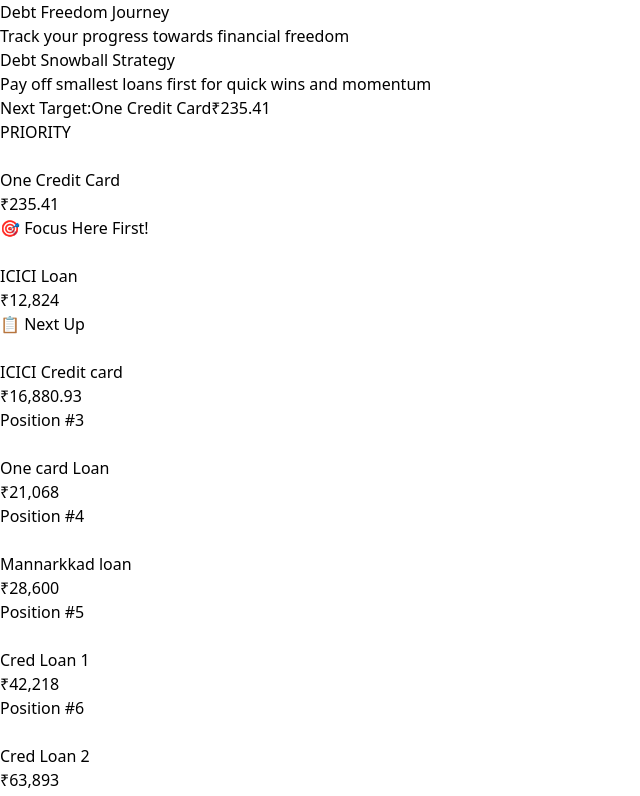
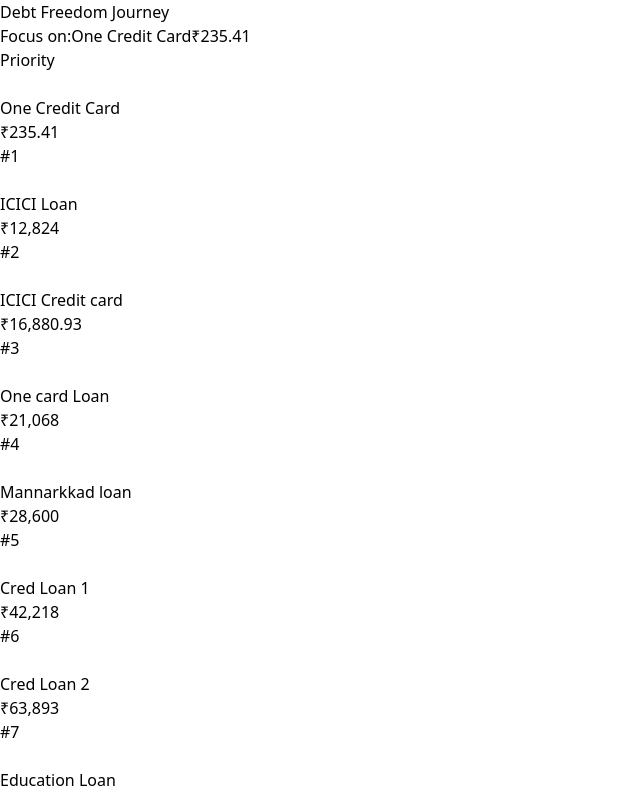
Before and after one commit to sreerag5375/LoanManager, a React (Vite) app: page / in a window 1280 px wide. Shown: the top 796 px of the page, without its empty margins (0-640 px from the left). Built offline with nearby package versions, Linux system fonts and the light colour scheme.

Commit message:
basic app completed

```diff
--- a/src/App.jsx
+++ b/src/App.jsx
@@ -42,9 +42,12 @@
     return 'bg-red-500 border-red-600';
   };
 
-  // Get text color for contrast
-  const getTextColor = () => {
-    return 'text-white'; // All colors use white text for consistency
+  // Get gradient colors based on amount
+  const getGradientColors = (amount) => {
+    if (amount < 10000) return 'from-green-500 to-green-600';
+    if (amount < 30000) return 'from-yellow-500 to-yellow-600';
+    if (amount <= 100000) return 'from-orange-500 to-orange-600';
+    return 'from-red-500 to-red-600';
   };
 
   // Add/Edit loan function
@@ -116,82 +119,48 @@
   return (
     <div className="min-h-screen bg-gray-50">
       {/* Main Container - Centered */}
-      <div className="max-w-4xl mx-auto px-4 py-8">
+      <div className="max-w-6xl mx-auto px-4 py-8">
 
         {/* Header - Centered */}
-        <div className="text-center mb-12">
-          <h1 className="text-4xl font-bold text-gray-900 mb-2">{motivationalTitle}</h1>
-          <p className="text-gray-600">Track your progress towards financial freedom</p>
-        </div>
-
-        {/* Loan Pyramid Display */}
-        <div className="bg-white rounded-xl shadow-sm border border-gray-200 p-8 mb-8">
-          <div className="text-center mb-6">
-            <h2 className="text-xl font-semibold text-gray-900 mb-2">Debt Snowball Strategy</h2>
-            <p className="text-gray-500 text-sm">Pay off smallest loans first for quick wins and momentum</p>
-          </div>
-
-          {sortedLoans.length > 0 ? (
-            <div className="space-y-4">
+        <div className="text-center mb-8">
+          <h1 className="text-4xl font-bold text-gray-900 mb-4">{motivationalTitle}</h1>
           {/* Progress Indicator */}
           <div className="text-center mb-6">
-                <div className="inline-flex items-center gap-2 bg-blue-50 text-blue-700 px-4 py-2 rounded-full border border-blue-200">
-                  <span className="font-medium">Next Target:</span>
+            <div className="inline-flex items-center gap-2 bg-green-100  px-4 py-2 rounded-full border border-green-400">
+              <span className="font-medium">Focus on:</span>
               <span className="font-bold">{sortedLoans[0]?.name}</span>
-                  <span className="text-blue-600">₹{sortedLoans[0]?.amount.toLocaleString('en-IN')}</span>
+              <span >₹{sortedLoans[0]?.amount.toLocaleString('en-IN')}</span>
+            </div>
           </div>
         </div>
 
-              {/* Pyramid Layout */}
-              <div className="flex flex-col items-center space-y-3">
-                {sortedLoans.map((loan, index) => {
-                  // Calculate width based on loan amount for true pyramid shape
-                  const maxAmount = Math.max(...sortedLoans.map(l => l.amount));
-                  const minAmount = Math.min(...sortedLoans.map(l => l.amount));
-                  const amountRange = maxAmount - minAmount;
-
-                  // Calculate proportional width (smallest: 200px, largest: 500px)
-                  const minWidth = 200;
-                  const maxWidth = 500;
-                  const widthRange = maxWidth - minWidth;
-
-                  let calculatedWidth;
-                  if (amountRange === 0) {
-                    calculatedWidth = minWidth; // All loans same amount
-                  } else {
-                    const ratio = (loan.amount - minAmount) / amountRange;
-                    calculatedWidth = minWidth + (ratio * widthRange);
-                  }
-
-                  return (
+        {/* Loan Rectangle Grid Display */}
+        <div className="bg-white rounded-xl shadow-sm border border-gray-200 p-8 mb-8">
+          {sortedLoans.length > 0 ? (
+            <div className="flex flex-col gap-4 max-w-md mx-auto">
+              {sortedLoans.map((loan, index) => (
+                <div key={loan.id} className="relative group">
                   <div
-                      key={loan.id}
-                      className={`${getLoanColor(loan.amount)} ${getTextColor()}
-                                 rounded-lg border-2 shadow-md hover:shadow-lg transition-all duration-200
-                                 transform hover:scale-105 p-4 relative group`}
-                      style={{
-                        width: `${calculatedWidth}px`,
-                        minWidth: '200px'
-                      }}
+                    className={`bg-gradient-to-br ${getGradientColors(loan.amount)} relative flex flex-col justify-center text-white font-bold transition-all duration-200 hover:brightness-110 cursor-pointer rounded-lg border-2 ${getLoanColor(loan.amount).split(' ')[1]} p-6 h-32 shadow-lg hover:shadow-xl transform hover:scale-105`}
                   >
-                      {/* Priority Badge */}
+                    {/* Priority Badge for smallest loan */}
                     {index === 0 && (
-                        <div className="absolute -top-2 -right-2 bg-yellow-400 text-yellow-900 text-xs font-bold px-2 py-1 rounded-full border-2 border-white shadow-sm">
-                          PRIORITY
+                      <div className="absolute -top-2 -right-2 bg-blue-600 text-white text-xs font-bold px-2 py-1 rounded-full shadow-lg">
+                        Priority
                       </div>
                     )}
 
-                      {/* Edit/Delete Buttons - Show on Hover */}
-                      <div className="absolute top-2 right-2 opacity-0 group-hover:opacity-100 transition-opacity duration-200 flex gap-1">
+                    {/* Edit/Delete Buttons */}
+                    <div className="absolute top-2 right-2 opacity-0 group-hover:opacity-100 transition-opacity duration-200 flex gap-1 z-10">
                       <button
                         onClick={(e) => {
                           e.stopPropagation();
                           editLoan(loan);
                         }}
-                          className="bg-white/20 hover:bg-white/30 backdrop-blur-sm text-white rounded-full w-8 h-8 flex items-center justify-center transition-colors"
+                        className="bg-black/40 hover:bg-black/60 text-white rounded-full w-6 h-6 flex items-center justify-center transition-colors"
                         title="Edit loan"
                       >
-                          <svg className="w-4 h-4" fill="none" stroke="currentColor" viewBox="0 0 24 24">
+                        <svg className="w-3 h-3" fill="none" stroke="currentColor" viewBox="0 0 24 24">
                           <path strokeLinecap="round" strokeLinejoin="round" strokeWidth={2} d="M11 5H6a2 2 0 00-2 2v11a2 2 0 002 2h11a2 2 0 002-2v-5m-1.414-9.414a2 2 0 112.828 2.828L11.828 15H9v-2.828l8.586-8.586z" />
                         </svg>
                       </button>
@@ -200,46 +169,36 @@
                           e.stopPropagation();
                           confirmDelete(loan);
                         }}
-                          className="bg-white/20 hover:bg-red-500 backdrop-blur-sm text-white rounded-full w-8 h-8 flex items-center justify-center transition-colors"
+                        className="bg-black/40 hover:bg-red-600 text-white rounded-full w-6 h-6 flex items-center justify-center transition-colors"
                         title="Delete loan"
                       >
-                          <svg className="w-4 h-4" fill="none" stroke="currentColor" viewBox="0 0 24 24">
+                        <svg className="w-3 h-3" fill="none" stroke="currentColor" viewBox="0 0 24 24">
                           <path strokeLinecap="round" strokeLinejoin="round" strokeWidth={2} d="M19 7l-.867 12.142A2 2 0 0116.138 21H7.862a2 2 0 01-1.995-1.858L5 7m5 4v6m4-6v6m1-10V4a1 1 0 00-1-1h-4a1 1 0 00-1 1v3M4 7h16" />
                         </svg>
                       </button>
                     </div>
 
+                    {/* Content */}
                     <div className="text-center">
-                        <div className="font-semibold text-lg mb-1">{loan.name}</div>
-                        <div className="text-2xl font-bold mb-1">₹{loan.amount.toLocaleString('en-IN')}</div>
-                        <div className="text-xs opacity-90">
-                          {index === 0 ? '🎯 Focus Here First!' :
-                           index === 1 ? '📋 Next Up' :
-                           `Position #${index + 1}`}
+                      <div className="text-sm font-semibold mb-2 leading-tight drop-shadow">
+                        {loan.name}
+                      </div>
+                      <div className="text-xl font-bold drop-shadow">
+                        ₹{loan.amount.toLocaleString('en-IN')}
+                      </div>
+                    </div>
+
+                    {/* Rank indicator */}
+                    <div className="absolute bottom-2 left-2 bg-black/30 text-white text-xs px-2 py-1 rounded-full">
+                      #{index + 1}
                     </div>
                   </div>
                 </div>
-                  );
-                })}
-              </div>
-
-              {/* Strategy Tip */}
-              <div className="mt-6 bg-gradient-to-r from-blue-50 to-indigo-50 border border-blue-200 rounded-lg p-4">
-                <div className="flex items-start gap-3">
-                  <div className="text-blue-500 text-lg">💡</div>
-                  <div>
-                    <h4 className="font-medium text-blue-900 mb-1">Debt Snowball Tip</h4>
-                    <p className="text-blue-700 text-sm">
-                      Focus all extra payments on <strong>{sortedLoans[0]?.name}</strong> while making minimum payments on others.
-                      Quick wins build momentum!
-                    </p>
-                  </div>
-                </div>
-              </div>
+              ))}
             </div>
           ) : (
             <div className="text-center py-12">
-              <div className="text-6xl mb-4">🔺</div>
+              <div className="text-6xl mb-4">📋</div>
               <p className="text-gray-500 text-lg font-medium">No loans added yet</p>
               <p className="text-gray-400 text-sm mt-2">Click the + button to add your first loan</p>
             </div>
@@ -325,7 +284,7 @@
             </div>
 
             {/* Modal Body */}
-            <form onSubmit={saveLoan} className="p-6">
+            <div className="p-6">
               <div className="space-y-4">
                 <div>
                   <label htmlFor="loanName" className="block text-sm font-medium text-gray-700 mb-2">
@@ -339,7 +298,7 @@
                     onChange={(e) => setLoanName(e.target.value)}
                     className="w-full px-4 py-3 border border-gray-300 rounded-lg focus:ring-2 focus:ring-blue-500 focus:border-blue-500 transition-colors"
                     maxLength={50}
-                    required
+                    onKeyPress={(e) => e.key === 'Enter' && saveLoan(e)}
                   />
                 </div>
 
@@ -356,7 +315,7 @@
                     className="w-full px-4 py-3 border border-gray-300 rounded-lg focus:ring-2 focus:ring-blue-500 focus:border-blue-500 transition-colors"
                     min="0"
                     step="0.01"
-                    required
+                    onKeyPress={(e) => e.key === 'Enter' && saveLoan(e)}
                   />
                 </div>
               </div>
@@ -364,20 +323,19 @@
               {/* Modal Footer */}
               <div className="flex gap-3 mt-6">
                 <button
-                  type="submit"
+                  onClick={saveLoan}
                   className="flex-1 bg-blue-600 hover:bg-blue-700 text-white font-medium py-3 px-4 rounded-lg transition-colors focus:ring-2 focus:ring-blue-500 focus:ring-offset-2"
                 >
                   {isEditMode ? 'Update Loan' : 'Save Loan'}
                 </button>
                 <button
-                  type="button"
                   onClick={closeModal}
                   className="flex-1 bg-gray-100 hover:bg-gray-200 text-gray-700 font-medium py-3 px-4 rounded-lg transition-colors"
                 >
                   Cancel
                 </button>
               </div>
-            </form>
+            </div>
           </div>
         </div>
       )}
```
Lines whose indentation alone changed are shown as unchanged.
